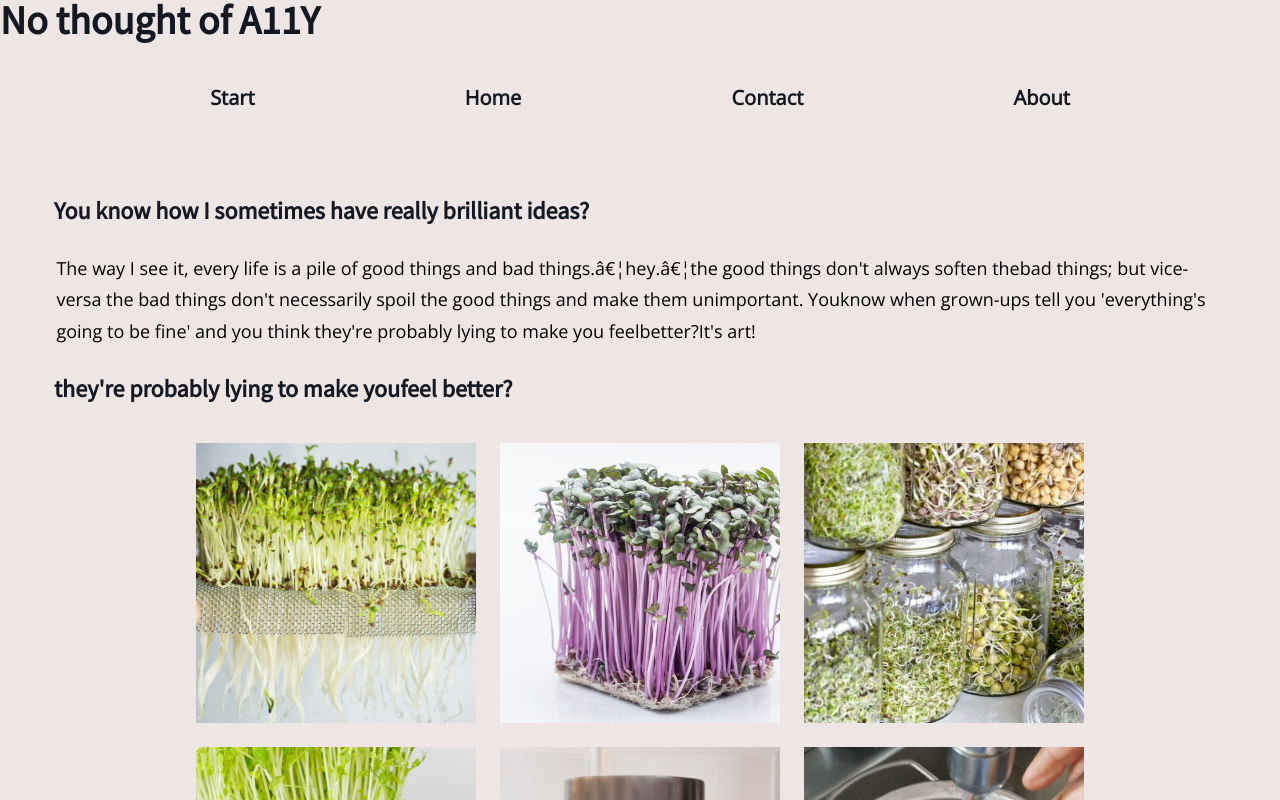
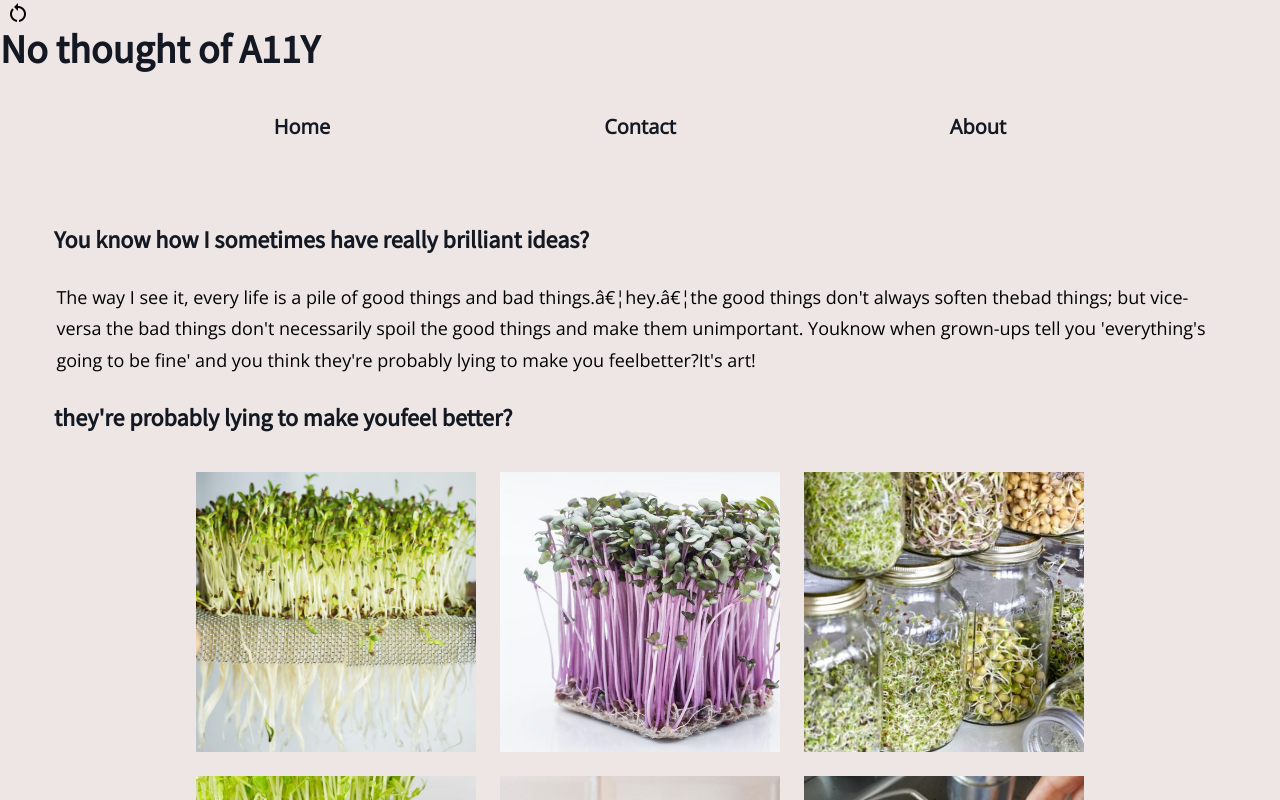
Before and after one commit to JohannaENilsson/the-accessibility-way, a React (Create React App) app: page /noA11y in a window 1280 px wide. Shown: the top 800 px of the page. Built offline with nearby package versions, Linux system fonts and the light colour scheme; what use-persisted-state would draw is missing.

Commit message:
added restart icon button and made it both accessible and not accessible

```diff
--- a/src/App.js
+++ b/src/App.js
@@ -10,7 +10,7 @@ import { BrowserRouter as Router, Switch, Route } from "react-router-dom";
 import "./styles/App.css";
 
 const routes = [
-  { path: "/", component: Start },
+  { path: "/start", component: Start },
   { path: "/noA11y/", component: NoA11y },
   { path: "/withA11y/", component: WithA11y },
   { path: "/contact-withA11y/", component: ContactWithA11y },
--- a/src/components/HeaderNoA11y.js
+++ b/src/components/HeaderNoA11y.js
@@ -1,8 +1,15 @@
 import NavigationNoA11y from "./NavigationNoA11y";
+import { Redirect } from "react-router-dom";
+import { useState } from "react";
 
 const HeaderNoA11y = ({ headerText }) => {
+  const [redirect, setRedirect] = useState(false);
   return (
     <div className="header">
+      <button onClick={() => setRedirect(true)} id="buttonIcon">
+        {redirect && <Redirect push to="/start" />}
+        <span className="material-icons">restart_alt</span>
+      </button>
       <h1>{headerText}</h1>
       <NavigationNoA11y />
     </div>
--- a/src/components/HeaderWithA11y.js
+++ b/src/components/HeaderWithA11y.js
@@ -1,9 +1,11 @@
+import { useState } from "react";
 import NavigationWithA11y from "./NavigationWithA11y";
 import { useEffect } from "react";
 import { useMediaQuery } from "react-responsive";
 import createPersistedState from "use-persisted-state";
+import { Redirect } from "react-router-dom";
+
 const useIsDarkState = createPersistedState("isDark");
-
 const DARK_CLASS = "dark";
 
 const HeaderWithA11y = ({ headerText }) => {
@@ -17,6 +19,7 @@ const HeaderWithA11y = ({ headerText }) => {
     }
   );
   const [isDark, setIsDark] = useIsDarkState(systemPrefersDark);
+  const [redirect, setRedirect] = useState(false);
   useEffect(() => {
     if (isDark) {
       document.documentElement.classList.add(DARK_CLASS);
@@ -26,6 +29,19 @@ const HeaderWithA11y = ({ headerText }) => {
   }, [isDark]);
   return (
     <header>
+      <button
+        onClick={() => setRedirect(true)}
+        aria-labelledby="button-label"
+        id="buttonIcon"
+      >
+        <span id="button-label" hidden>
+          Restart
+        </span>
+        {redirect && <Redirect push to="/start" />}
+        <span className="material-icons" aria-hidden="true" focusable="false">
+          restart_alt
+        </span>
+      </button>
       <h1>{headerText}</h1>
       <NavigationWithA11y />
       <input
--- a/src/components/NavigationNoA11y.js
+++ b/src/components/NavigationNoA11y.js
@@ -3,7 +3,6 @@ import { Link } from "react-router-dom";
 const NavigationNoA11y = () => {
   return (
     <div className="nav">
-      <Link to="/">Start</Link>
       <Link to={`/noA11y/`}>Home</Link>
       <Link to={`/contact-noA11y/`}>Contact</Link>
       <Link to={`/about-noA11y/`}>About</Link>
--- a/src/components/NavigationWithA11y.js
+++ b/src/components/NavigationWithA11y.js
@@ -1,9 +1,8 @@
-import { Link, NavLink } from "react-router-dom";
+import { NavLink } from "react-router-dom";
 
 const NavigationWithA11y = () => {
   return (
     <nav>
-      <Link to="/">Start</Link>
       <NavLink to="/withA11y/" activeClassName="active">
         Home
       </NavLink>
--- a/src/styles/App.css
+++ b/src/styles/App.css
@@ -3,6 +3,7 @@
 @import "Color.css";
 @import "Home-style.css";
 @import url('https://fonts.googleapis.com/css2?family=Open+Sans&family=Source+Sans+Pro&display=swap');
+@import url("https://fonts.googleapis.com/icon?family=Material+Icons");
 
 
 /* @import "media-query.css"; */
@@ -122,3 +123,9 @@ form {
   flex-direction: column;
   align-items: center;
 }
+
+
+#buttonIcon{
+  background-color: var(--color-background);
+  border: none;
+}
```
Also changed, not shown: 1 other file (tests, documents, lock files or other folders).
